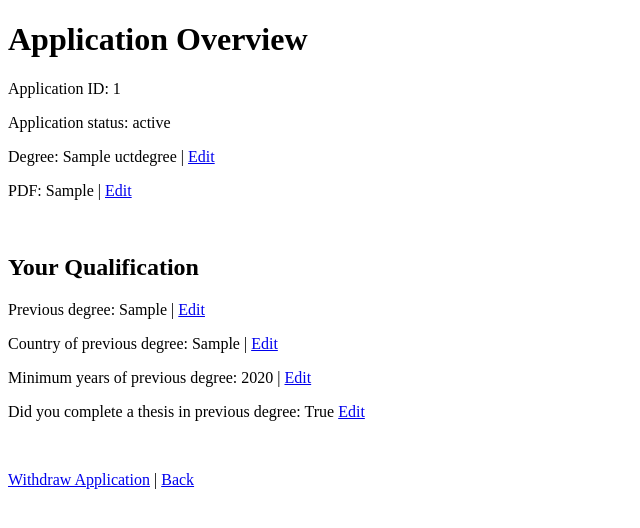
After one commit to jcformanek/capstone-project, a Django app: page /applications/postgrad/application/view/1 in a window 1280 px wide. The commit adds this page. Shown: the top 528 px of the page, without its empty margins (0-640 px from the left). Run offline with Django 3.2, Linux system fonts and the light colour scheme; tables that the repository leaves empty hold one stand-in row (values such as "Sample post").

Commit message:
Still trying

```diff
--- a/applications/models.py
+++ b/applications/models.py
@@ -26,10 +26,11 @@ class Profile(models.Model):
     first_name = models.CharField(max_length=20)
     last_name = models.CharField(max_length=20)
 
+
 class PostgradProfile(Profile):
     user = models.OneToOneField(CustomUser, on_delete=models.CASCADE, related_name='postgrad_profile')
     student_number = models.CharField(max_length=9, unique=True)
-    qualification = models.ForeignKey(Qualification, on_delete=models.CASCADE, blank=True, null=True)
+
 
 class StaffProfile(Profile):
     user = models.OneToOneField(CustomUser, on_delete=models.CASCADE, related_name='staff_profile')
@@ -46,6 +47,7 @@ class UCTDegree(models.Model):
 
 class Application(models.Model):
     postgrad_profile = models.ForeignKey(PostgradProfile, on_delete=models.CASCADE)
+    qualification = models.ForeignKey(Qualification, blank=True, null=True, on_delete=models.CASCADE)
     degree = models.ForeignKey(UCTDegree, on_delete=models.CASCADE)
     pdf = models.FileField("PDF Upload", blank=True, null=True)
     is_accepted = models.BooleanField(default=False)
--- a/applications/urls.py
+++ b/applications/urls.py
@@ -7,12 +7,18 @@ urlpatterns = [
     path('postgrad', postgrad_dashboard_view, name='postgrad_dashboard'),
     path('postgrad/create_profile', create_profile_view, name='create_profile'),
     path('postgrad/applications', postgrad_applications_dashboard_view, name='postgrad_applications_dashboard'),
+    path('postgrad/application/update/<int:pk>', ApplicationUpdate.as_view(), name='postgrad_update_application'),
+    path('postgrad/application/qualification/select_country/<int:app_id>', select_country_view, name='postgrad_select_country'),
+    path('postgrad/application/qualification/update/<int:app_id>/<str:country>', postgrad_update_qualification, name='postgrad_update_qualification'),
+    path('postgrad/application/select-degree', postgrad_new_select_uct_degree_view, name='postgrad_new_select_uct_degree'),
+    path('postgrad/application/select-degree/<int:app_id>', postgrad_edit_select_uct_degree_view, name='postgrad_edit_select_uct_degree'),
+    path('postgrad/application/upload/<int:app_id>', postgrad_upload_pdf_view, name="postgrad_upload_pdf"),
     path('postgrad/qualification', postgrad_qualification_dashboard, name='postgrad_qualification_dashboard'),
-    path('postgrad/qualification/select_country', select_country_view, name='postgrad_select_country'),
-    path('postgrad/qualification/edit/<str:country>', edit_qualification_view, name='postgrad_edit_qualification'),
+    path('postgrad/application/qualification/select_country/<int:app_id>', select_country_view, name='postgrad_select_country'),
+    path('postgrad/application/qualification/edit/<int:app_id>/<str:country>', edit_qualification_view, name='postgrad_edit_qualification'),
     path('postgrad/applications/remove/<int:id>', postgrad_remove_application_view, name='postgrad_remove_application'),
-    path('postgrad/new-application', new_application_view, name='new_application'),
-    path('postgrad/application/<int:pk>/update/', ApplicationUpdate.as_view(), name='application_update'),
+    # path('postgrad/new-application', new_application_view, name='new_application'),
+    path('postgrad/application/view/<int:app_id>', postgrad_application_view, name='postgrad_view_application'),
     path('staff', staff_dashboard_view, name='staff_dashboard'),
     path('staff/applications', staff__applications_dashboard_view, name='staff_applications_dashboard'),
     path('staff/applications/<int:id>/', staff__application_detailed_view, name='staff_application_detailed'),
--- a/applications/views.py
+++ b/applications/views.py
@@ -15,35 +15,40 @@ def new_postgrad_check(user):
     return not (user.is_staff and user.is_postgrad)
 
 
-def select_country_view(request):
+def select_country_view(request, app_id):
     if request.method == 'POST':
         form = QualificationCountryForm(request.POST)
         if form.is_valid():
-            return HttpResponseRedirect(reverse('postgrad_edit_qualification', args=[form.cleaned_data["country"]]))
+            return HttpResponseRedirect(reverse('postgrad_update_qualification', args=[app_id, form.cleaned_data['country']]))
     else:
         form = QualificationCountryForm()
     return render(request, "select_country.html", {"form": form})
 
 
-def edit_qualification_view(request, country):
+def edit_qualification_view(request, app_id, country):
+    application = Application.objects.get(id=app_id)
     if request.method == 'POST':
         form = QualificationForm(request.POST)
         if form.is_valid():
             qualification = Qualification.objects.get_or_create(degree=form.cleaned_data["external_degree"], university=form.cleaned_data["university"],
                                           min_years=form.cleaned_data["min_years"], thesis=form.cleaned_data["thesis"])[0]
             qualification.save()
-            request.user.postgrad_profile.qualification = qualification
-            request.user.postgrad_profile.save()
-            return HttpResponseRedirect(reverse('postgrad_qualification_dashboard'))
+            application.qualification = qualification
+            application.save()
+            return HttpResponseRedirect(reverse('postgrad_upload_pdf', args=[app_id]))
     else:
-        if request.user.postgrad_profile.qualification:
-            form = QualificationForm({"degree": request.user.postgrad_profile.qualification.degree, "university": request.user.postgrad_profile.qualification.university,
-                                  "min_years": request.user.postgrad_profile.qualification.min_years, "thesis": request.user.postgrad_profile.qualification.thesis})
+        if application.qualification:
+            form = QualificationForm({"degree": application.qualification.degree, "university": application.qualification.university,
+                                      "min_years": application.qualification.min_years, "thesis": application.qualification.thesis})
         else:
             form = QualificationForm()
         form.fields['external_degree'] = forms.ModelChoiceField(ExternalDegree.objects.filter(country=country))
     return render(request, "postgrad_edit_qualification.html", {"form": form})
 
+
+def postgrad_application_view(request, app_id):
+    application = Application.objects.get(id=app_id)
+    return render(request, "postgrad_view_application.html", {"application": application})
 
 def postgrad_qualification_dashboard(request):
     return render(request, "postgrad_qualification_dashboard.html")
@@ -68,10 +73,72 @@ def new_application_view(request):
     return render(request, 'applications/application_form.html', {'form': form})
 
 
+def postgrad_upload_pdf_view(request, app_id):
+    application = Application.objects.get(id=app_id)
+    if request.method == 'POST' and request.FILES['pdf']:
+        file = request.FILES['pdf']
+        application.pdf = file
+        application.save()
+        return HttpResponseRedirect(reverse('postgrad_dashboard'))
+    else:
+        if application.pdf:
+            form = UploadPdfForm({"pdf": application.pdf})
+        else:
+            form = UploadPdfForm()
+    return render(request, "postgrad_pdf_upload.html", {"form": form})
+
+
+def postgrad_new_select_uct_degree_view(request):
+    if request.method == 'POST':
+        form = SelectUCTDegree(request.POST)
+        if form.is_valid():
+            app = Application.objects.get_or_create(postgrad_profile=request.user.postgrad_profile,
+                                                    degree=form.cleaned_data['degree'])[0]
+            app.save()
+            return HttpResponseRedirect(reverse('postgrad_select_country', args=[app.id]))
+    else:
+        form = SelectUCTDegree()
+    return render(request, "postgrad_select_uct_degree.html", {"form": form})
+
+
+def postgrad_edit_select_uct_degree_view(request, app_id):
+    app = Application.objects.get(id=app_id)
+    if request.method == 'POST':
+        form = SelectUCTDegree(request.POST)
+        if form.is_valid():
+            app.degree = form.cleaned_data["degree"]
+            app.save()
+            return HttpResponseRedirect(reverse('postgrad_select_country', args=[app.id]))
+    else:
+        form = SelectUCTDegree({"degree": app.degree})
+    return render(request, "postgrad_select_uct_degree.html", {"form": form})
+
+
 class ApplicationUpdate(UpdateView):
     model = Application
     fields = ['degree','pdf']
     success_url = reverse_lazy('postgrad_applications_dashboard')
+
+
+def postgrad_update_qualification(request, app_id, country):
+    application = Application.objects.get(id=app_id)
+    qualification = application.qualification
+    if request.method == 'POST':
+        form = QualificationForm(country, request.POST)
+        if form.is_valid():
+            qualification = form.save()
+            application.qualification = qualification
+            application.save()
+            return HttpResponseRedirect(reverse('postgrad_applications_dashboard'))
+    else:
+        form = QualificationForm(instance=qualification, country=country)
+    return render(request, "applications/qualification_form.html", {"form": form})
+
+
+# class QualificationUpdate(UpdateView):
+#     model = Qualification
+#     fields = ['degree', 'university', 'min_years', 'thesis']
+#     success_url = reverse_lazy('postgrad_applications_dashboard')
 
 @login_required
 @user_passes_test(new_postgrad_check)
--- a/templates/create_profile.html
+++ b/templates/applications/qualification_form.html
@@ -1,12 +1,12 @@
 {% extends 'base.html' %}
 
-{% block title %}Create Profile{% endblock %}
+{% block title %}Qualification Form{% endblock %}
 
 {% block content %}
-<h2>Profile</h2>
+<h2>Qualification</h2>
 <form method="post">
   {% csrf_token %}
   {{ form.as_p }}
-  <button type="submit">Save Profile</button>
+  <button type="submit">Update</button>
 </form>
 {% endblock %}
--- a/templates/postgrad_applications_dashboard.html
+++ b/templates/postgrad_applications_dashboard.html
@@ -4,7 +4,7 @@
 
 {% block content %}
     {% for app in applications %}
-        <p><a href="{% url 'application_update' app.id %}">{{app}}</a> | <a href="{% url 'postgrad_remove_application' app.id %}">Delete</a></p>
+        <p>{{ app}} | <a href="{% url 'postgrad_view_application' app.id %}">View</a> | <a href="{% url 'postgrad_remove_application' app.id %}">Delete</a></p>
     {% endfor %}
-    <p><a href="{% url 'new_application' %}">New Application</a> | <a href="{% url 'postgrad_dashboard' %}">Back</a></p>
+    <p><a href="{% url 'postgrad_new_select_uct_degree' %}">New Application</a> | <a href="{% url 'postgrad_dashboard' %}">Back</a></p>
 {% endblock %}
--- /dev/null
+++ b/templates/postgrad_view_application.html
@@ -0,0 +1,20 @@
+{% extends 'base.html' %}
+
+{% block title %}Application Detailed{% endblock %}
+
+{% block content %}
+    <h1>Application Overview</h1>
+
+    <p>Application ID: {{ application.id}}</p>
+    <p>Application status: {{ application.status }}</p>
+    <p>Degree: {{ application.degree }} | <a href="{% url 'postgrad_update_application' application.id %}">Edit</a></p>
+    <p>PDF: {{ application.pdf }} | <a href="{% url 'postgrad_update_application' application.id %}">Edit</a></p>
+    <br>
+    <h2>Your Qualification</h2>
+    <p>Previous degree: {{ application.qualification.degree.type }} | <a href="{% url 'postgrad_update_qualification' application.id application.qualification.degree.country %}">Edit</a></p>
+    <p>Country of previous degree: {{ application.qualification.degree.country }} | <a href="{% url 'postgrad_select_country' application.id %}">Edit</a></p>
+    <p>Minimum years of previous degree: {{ application.qualification.min_years }} | <a href="{% url 'postgrad_update_qualification' application.id application.qualification.degree.country %}">Edit</a></p>
+    <p>Did you complete a thesis in previous degree: {{ application.qualification.thesis }} <a href="{% url 'postgrad_update_qualification' application.id application.qualification.degree.country %}">Edit</a></p>
+    <br>
+    <p><a href="{% url 'postgrad_remove_application' application.id %}">Withdraw Application</a> | <a href="{% url 'postgrad_applications_dashboard' %}">Back</a></p>
+{% endblock %}
```
Also changed, not shown: applications/forms.py (+22 -16 lines), templates/postgrad_pdf_upload.html (added, +13 -0 lines), templates/postgrad_select_uct_degree.html (added, +12 -0 lines), applications/migrations/0009_auto_20190831_1347.py (added), 3 other files.
